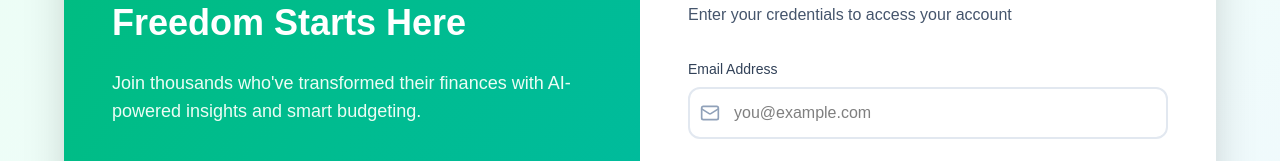
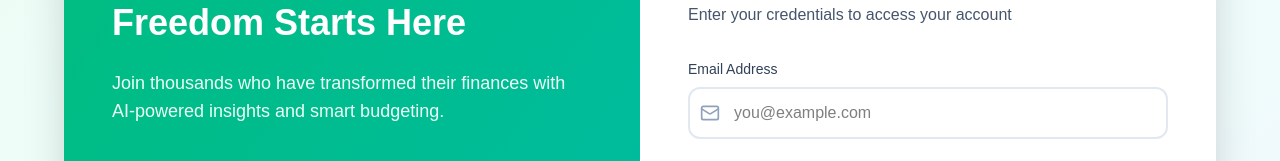
Before and after one commit to Arandelle/coinwise, a Next.js app: page /login in a window 1280 px wide. Shown: the part 275-436 px from the top of the page. Built offline with nearby package versions, Linux system fonts and the light colour scheme.

Commit message:
fix: fix the eslint issues

```diff
--- a/src/app/(public)/LandingPage.tsx
+++ b/src/app/(public)/LandingPage.tsx
@@ -6,12 +6,9 @@ import {
   Target,
   Zap,
   Brain,
-  Users,
-  Shield,
   ChevronDown,
   Menu,
   X,
-  Wallet,
   PieChart,
   Trophy,
 } from "lucide-react";
--- a/src/app/(public)/login/page.tsx
+++ b/src/app/(public)/login/page.tsx
@@ -22,12 +22,12 @@ export default function CoinWiseAuth() {
     confirmPassword: "",
   });
 
-  const handleSubmit = (e: any) => {
+  const handleSubmit = (e: React.FormEvent<HTMLFormElement>) => {
     e.preventDefault();
     console.log("Form submitted:", formData);
   };
 
-  const handleChange = (e: any) => {
+  const handleChange = (e: React.ChangeEvent<HTMLInputElement>) => {
     setFormData({
       ...formData,
       [e.target.name]: e.target.value,
@@ -63,7 +63,7 @@ export default function CoinWiseAuth() {
               Your Journey to Financial Freedom Starts Here
             </h1>
             <p className="text-lg text-emerald-50 mb-12">
-              Join thousands who've transformed their finances with AI-powered
+              Join thousands who have transformed their finances with AI-powered
               insights and smart budgeting.
             </p>
 
@@ -342,7 +342,7 @@ export default function CoinWiseAuth() {
 
           {/* Footer Text */}
           <p className="text-center text-sm text-slate-600 mt-8">
-            {isLogin ? "Don't have an account? " : "Already have an account? "}
+            {isLogin ? `Don't have an account?` : "Already have an account? "}
             <button
               onClick={() => setIsLogin(!isLogin)}
               className="text-emerald-600 hover:text-emerald-700 font-semibold"
```
